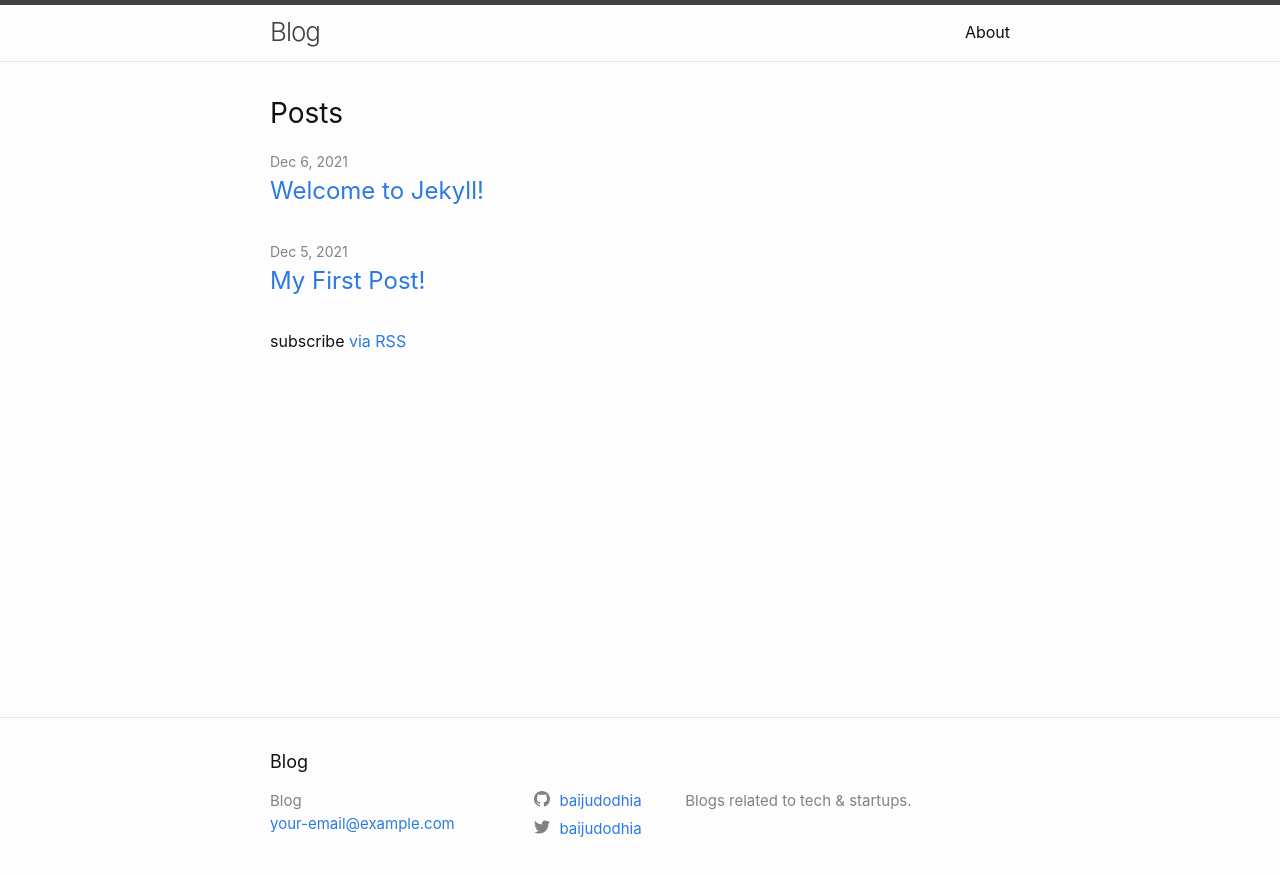
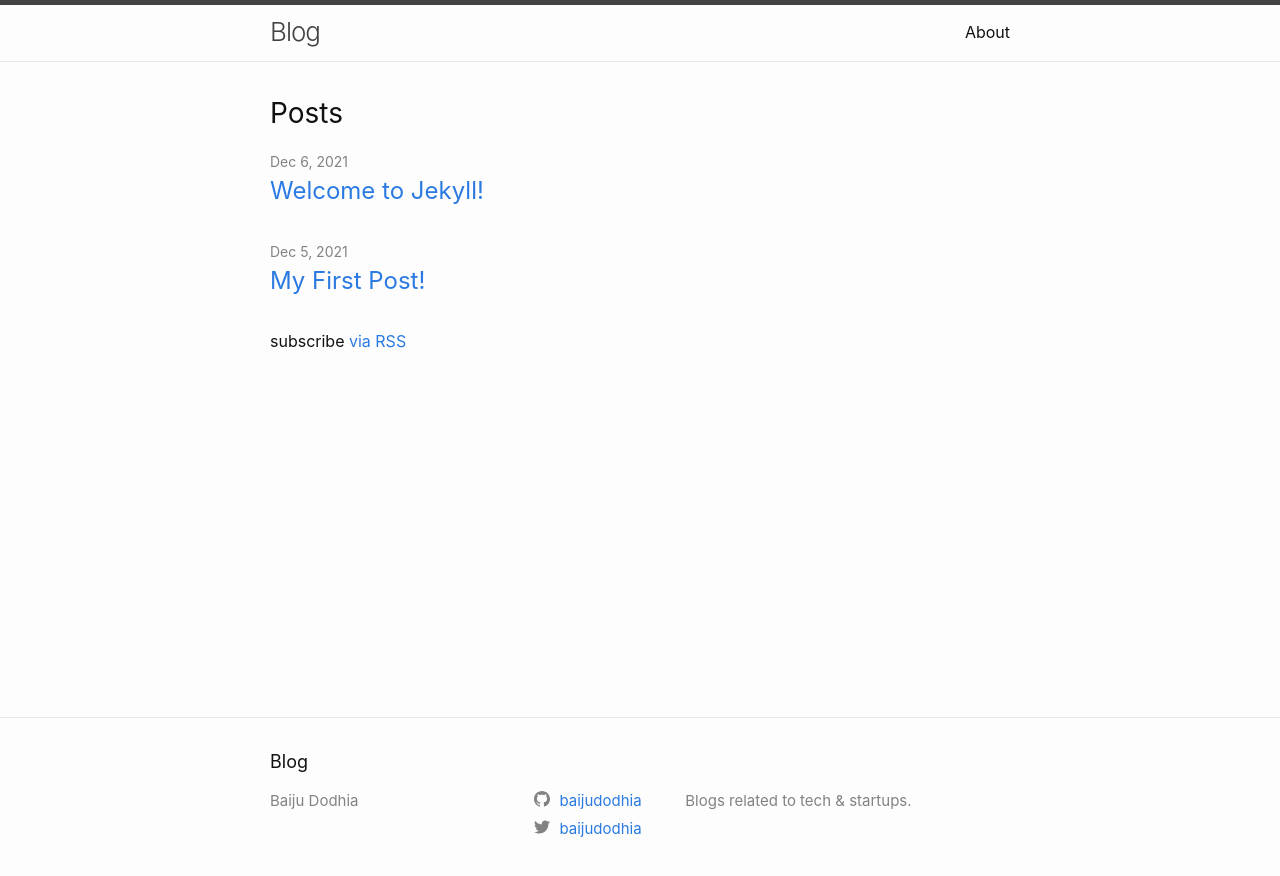
Before and after one commit to baijudodhia/blog, a Jekyll site: the page built from index.markdown, in a window 1280 px wide. Shown: the top 876 px of the page. Built offline with Jekyll 4.4.1, drawn with Linux system fonts in a browser that asks for light colours; some of the changed lines change nothing that is shown.

Commit message:
Update: Adding new default variables.

```diff
--- a/_config.yml
+++ b/_config.yml
@@ -18,14 +18,19 @@
 # You can create any custom variable you would like, and they will be accessible
 # in the templates via {{ site.myvariable }}.
 
+# Minima Theme Defaults
 title: Blog
-email: your-email@example.com
+# email: your-email@example.com (Not using email anywhere)
 description: >- # this means to ignore newlines until "baseurl:"
   Blogs related to tech & startups.
 baseurl: "/blog" # the subpath of your site, e.g. /blog
 url: "https://baijudodhia.github.io" # the base hostname & protocol for your site, e.g. http://example.com
 twitter_username: baijudodhia
 github_username:  baijudodhia
+
+# Minia Custom Theme Defaults
+# Default Author name is present in Minia but is overridden here
+author: Baiju Dodhia
 
 # Build settings
 # Remove minima theme & using a custom regular gem based theme.
```
